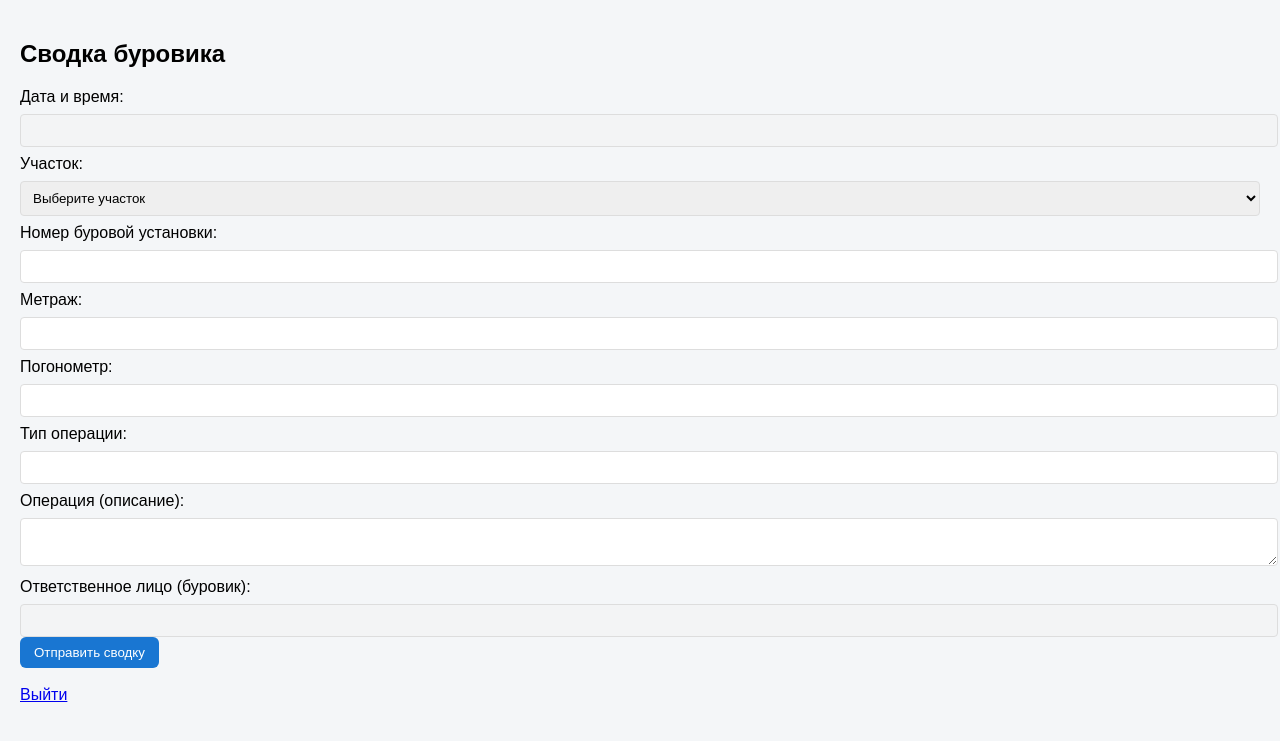
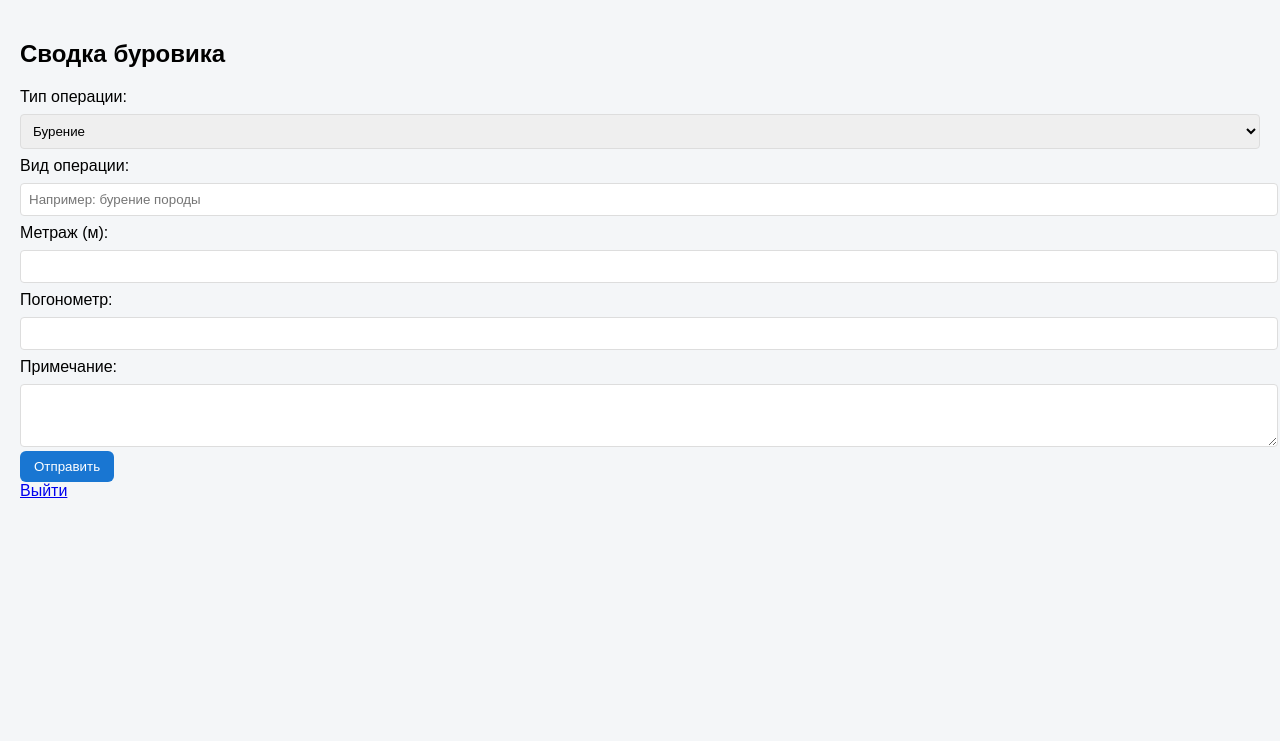
Before and after one commit to Maksat-Sh/bur-report-supabase, a FastAPI app: template templates/burform.html in a window 1280 px wide. Shown: the top 741 px of the page. Run offline with FastAPI, Linux system fonts and the light colour scheme; the template is opened without the code that fills it, so the values that code supplies are empty.

Commit message:
Update burform.html

```diff
--- a/templates/burform.html
+++ b/templates/burform.html
@@ -9,62 +9,38 @@
 
 <h2>Сводка буровика</h2>
 
-{% if request.query_params.get("ok") %}
-<div class="success">Сводка успешно отправлена!</div>
+{% if request.query_params.get("success") %}
+<div class="alert success">Сводка успешно отправлена!</div>
 {% endif %}
 
-{% if request.query_params.get("fail") %}
-<div class="error">Ошибка отправки сводки!</div>
-{% endif %}
+<form method="post" action="/submit_report">
 
-<form method="POST" action="/submit_report">
-
-    <!-- Дата и время (авто) -->
-    <label>Дата и время:</label>
-    <input type="text" value="{{ now }}" disabled>
-
-    <!-- Участок -->
-    <label>Участок:</label>
-    <select name="section" required>
-        <option value="">Выберите участок</option>
-        <option value="Хорасан">Хорасан</option>
-        <option value="Карамурын">Карамурын</option>
-        <option value="Ирколь">Ирколь</option>
-        <option value="Заречное">Заречное</option>
-        <option value="Семизбай">Семизбай</option>
+    <label>Тип операции:</label>
+    <select name="operation_type" required>
+        <option value="Бурение">Бурение</option>
+        <option value="Подъём">Подъём</option>
+        <option value="Спуск">Спуск</option>
+        <option value="Простой">Простой</option>
     </select>
 
-    <!-- Номер буровой установки -->
-    <label>Номер буровой установки:</label>
-    <input name="bur_no" required>
+    <label>Вид операции:</label>
+    <input type="text" name="operation" placeholder="Например: бурение породы" required>
 
-    <!-- Метраж -->
-    <label>Метраж:</label>
+    <label>Метраж (м):</label>
     <input type="number" name="footage" required>
 
-    <!-- Погонометр -->
     <label>Погонометр:</label>
     <input type="number" name="pogonometr" required>
 
-    <!-- Тип операции -->
-    <label>Тип операции:</label>
-    <input name="operation_type" required>
+    <label>Примечание:</label>
+    <textarea name="note" rows="3"></textarea>
 
-    <!-- Описание операции -->
-    <label>Операция (описание):</label>
-    <textarea name="operation" required></textarea>
-
-    <!-- Ответственное лицо (авто-ФИО) -->
-    <label>Ответственное лицо (буровик):</label>
-    <input type="text" value="{{ user_full_name }}" disabled>
-
-    <input type="hidden" name="bur" value="{{ request.session['user'] }}">
-
-    <button type="submit">Отправить сводку</button>
+    <button type="submit">Отправить</button>
 </form>
 
-<br>
-<a href="/logout">Выйти</a>
+<div class="footer-nav">
+    <a href="/logout">Выйти</a>
+</div>
 
 </body>
 </html>
```
